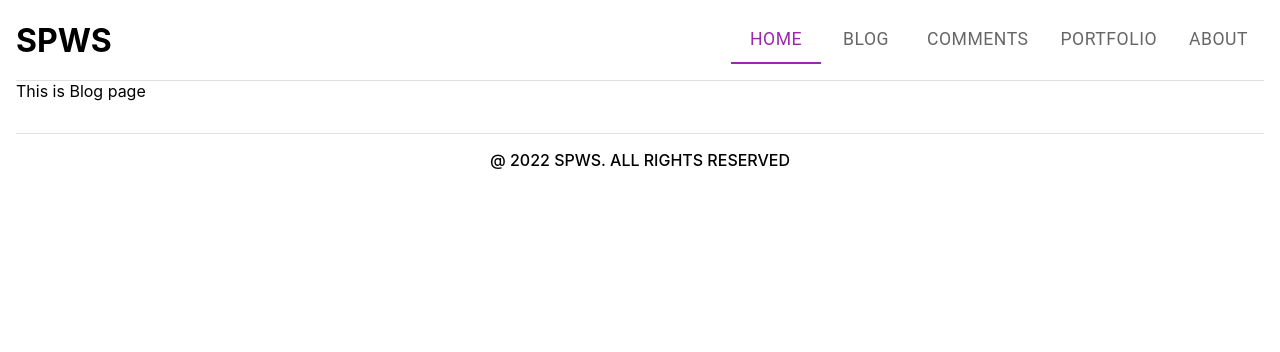
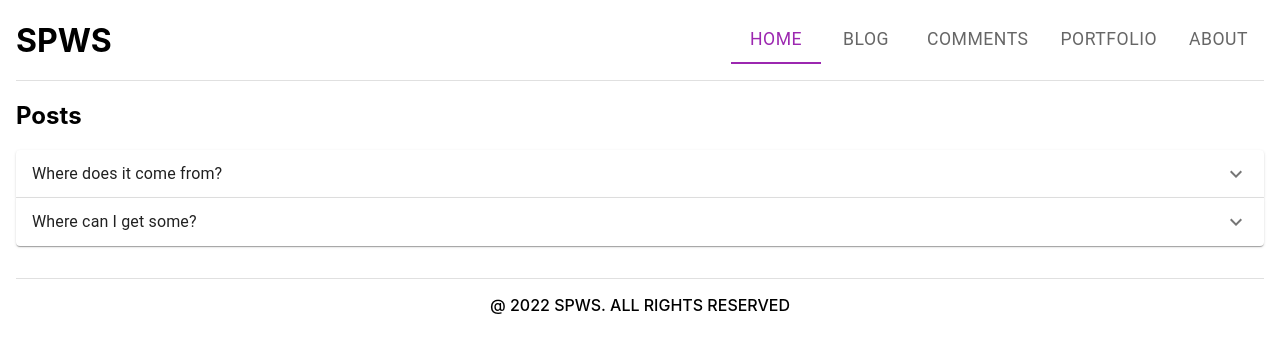
Before and after one commit to NathanKr/next.js-course, a Next.js app: page /blog in a window 1280 px wide. Shown: the top 352 px of the page. Built offline with nearby package versions, Linux system fonts and the light colour scheme.

Commit message:
after posts csr

```diff
--- a/package.json
+++ b/package.json
@@ -11,6 +11,7 @@
   "dependencies": {
     "@emotion/react": "^11.9.3",
     "@emotion/styled": "^11.9.3",
+    "@mui/icons-material": "^5.8.4",
     "@mui/material": "^5.8.7",
     "next": "12.2.0",
     "react": "18.2.0",
--- a/pages/api/posts.ts
+++ b/pages/api/posts.ts
@@ -1,14 +1,8 @@
 // Next.js API route support: https://nextjs.org/docs/api-routes/introduction
 import type { NextApiRequest, NextApiResponse } from 'next'
 import posts from '../../data/posts.json'
+import IPost from '../../src/types/IPost'
 
-
-
-interface IPost{
-  id:number;
-  subject : string;
-  body:string;
-}
 
 export default function handler(
   req: NextApiRequest,
--- a/pages/blog.tsx
+++ b/pages/blog.tsx
@@ -1,9 +1,27 @@
+import { useEffect, useState } from "react";
+import SimpleAccordion, {
+  ISimpleAccordionItem,
+} from "../src/components/gen-ui/SimpleAccordion";
+import IPost from "../src/types/IPost";
 
 const Blog = () => {
+  const [posts, setPosts] = useState<IPost[]>([]);
+  useEffect(getPosts, []);
+
+  function getPosts() {
+    const url = "/api/posts";
+    fetch(url)
+      .then((response) => response.json())
+      .then((data) => setPosts(data));
+  }
+  const items: ISimpleAccordionItem[] = posts.map((post) => {
+    return { summary: post.subject, details: post.body };
+  });
+
   return (
     <div>
-
-      This is Blog page
+      <h2>Posts</h2>
+      <SimpleAccordion items={items} />
     </div>
   );
 };
--- /dev/null
+++ b/src/components/gen-ui/SimpleAccordion.tsx
@@ -0,0 +1,37 @@
+import * as React from "react";
+import Accordion from "@mui/material/Accordion";
+import AccordionSummary from "@mui/material/AccordionSummary";
+import AccordionDetails from "@mui/material/AccordionDetails";
+import Typography from "@mui/material/Typography";
+import ExpandMoreIcon from "@mui/icons-material/ExpandMore";
+import { FC } from "react";
+
+export interface ISimpleAccordionItem {
+  summary: string;
+  details: string;
+}
+
+interface IProps {
+  items: ISimpleAccordionItem[];
+}
+
+const SimpleAccordion: FC<IProps> = ({ items }) => {
+  const elems = items.map((it, i) => (
+    <Accordion>
+      <AccordionSummary
+        expandIcon={<ExpandMoreIcon />}
+        aria-controls="panel1a-content"
+        id="panel1a-header"
+      >
+        <Typography>{it.summary}</Typography>
+      </AccordionSummary>
+      <AccordionDetails>
+        <Typography>{it.details}</Typography>
+      </AccordionDetails>
+    </Accordion>
+  ));
+
+  return <div>{elems}</div>;
+};
+
+export default SimpleAccordion;
--- /dev/null
+++ b/src/types/IPost.ts
@@ -0,0 +1,5 @@
+export default interface IPost{
+    id:number;
+    subject : string;
+    body:string;
+  }
```
Also changed, not shown: 2 other files (tests, documents, lock files or other folders).
